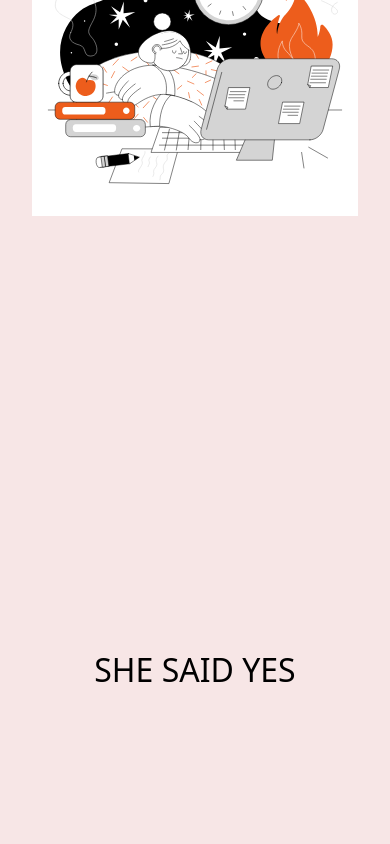
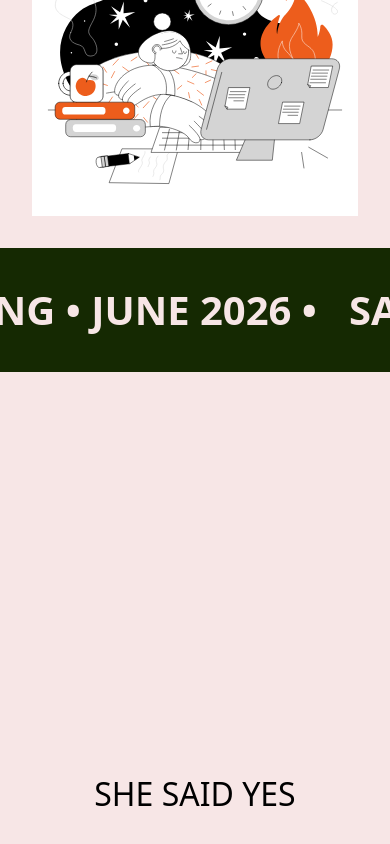
Before and after one commit to ajcapstar/HAPPYEVERAFTER, a Next.js app in the folder weddingthingy/: page / in a window 390 px wide. Shown: the part 2483-3327 px from the top of the page. Built offline with nearby package versions, Linux system fonts and the light colour scheme.

Commit message:
add infinite marquee section with GSAP scroll-triggered fade effect

```diff
--- a/weddingthingy/app/page.css
+++ b/weddingthingy/app/page.css
@@ -161,3 +161,45 @@ p {
     width: 275%;
   }
 }
+
+/* --- Infinite Marquee --- */
+.marquee-container {
+  width: 100%;
+  overflow: hidden;
+  white-space: nowrap;
+  background-color: #152902; /* Match your stroke color or contrast it */
+  padding: 2rem 0;
+  display: flex;
+  align-items: center;
+  z-index: 10;
+}
+
+.marquee-content {
+  display: flex;
+  animation: marquee-scroll 20s linear infinite;
+}
+
+.marquee-content span {
+  font-size: 5rem;
+  font-weight: 900;
+  color: rgb(247, 230, 230);
+  text-transform: uppercase;
+  padding-right: 2rem; /* Gap between repetitions */
+}
+
+@keyframes marquee-scroll {
+  from {
+    transform: translateX(0);
+  }
+  to {
+    /* Moves left by half (since content is duplicated) */
+    transform: translateX(-50%);
+  }
+}
+
+/* Responsive adjustment */
+@media (max-width: 1000px) {
+  .marquee-content span {
+    font-size: 2.5rem;
+  }
+}
--- a/weddingthingy/app/page.jsx
+++ b/weddingthingy/app/page.jsx
@@ -39,6 +39,17 @@ const Page = () => {
         },
       });
     }
+
+    // 5. Marquee Fade Effect
+    gsap.to(".marquee-container", {
+      opacity: 0,
+      scrollTrigger: {
+        trigger: ".outro", // Start fading when the Outro enters
+        start: "top 80%",   // Start fade when outro is 80% down the screen
+        end: "top 20%",     // Fully invisible before outro hits the top
+        scrub: true,
+      },
+    });
 
     // Cleanup lenis on dismount to prevent memory leaks in React
     return () => lenis.destroy();
@@ -133,6 +144,17 @@ const Page = () => {
         </div>
       </section>
 
+      {/* Infinite Marquee Section */}
+      <section className="marquee-container">
+        <div className="marquee-content">
+          {/* Duplicate the span to ensure a seamless loop */}
+          <span>SAVE THE DATE • OUR WEDDING • JUNE 2026 • </span>
+          <span>SAVE THE DATE • OUR WEDDING • JUNE 2026 • </span>
+          <span>SAVE THE DATE • OUR WEDDING • JUNE 2026 • </span>
+          <span>SAVE THE DATE • OUR WEDDING • JUNE 2026 • </span>
+        </div>
+      </section>
+
       <section className="outro">
         <h1>SHE SAID YES</h1>
       </section>
```
